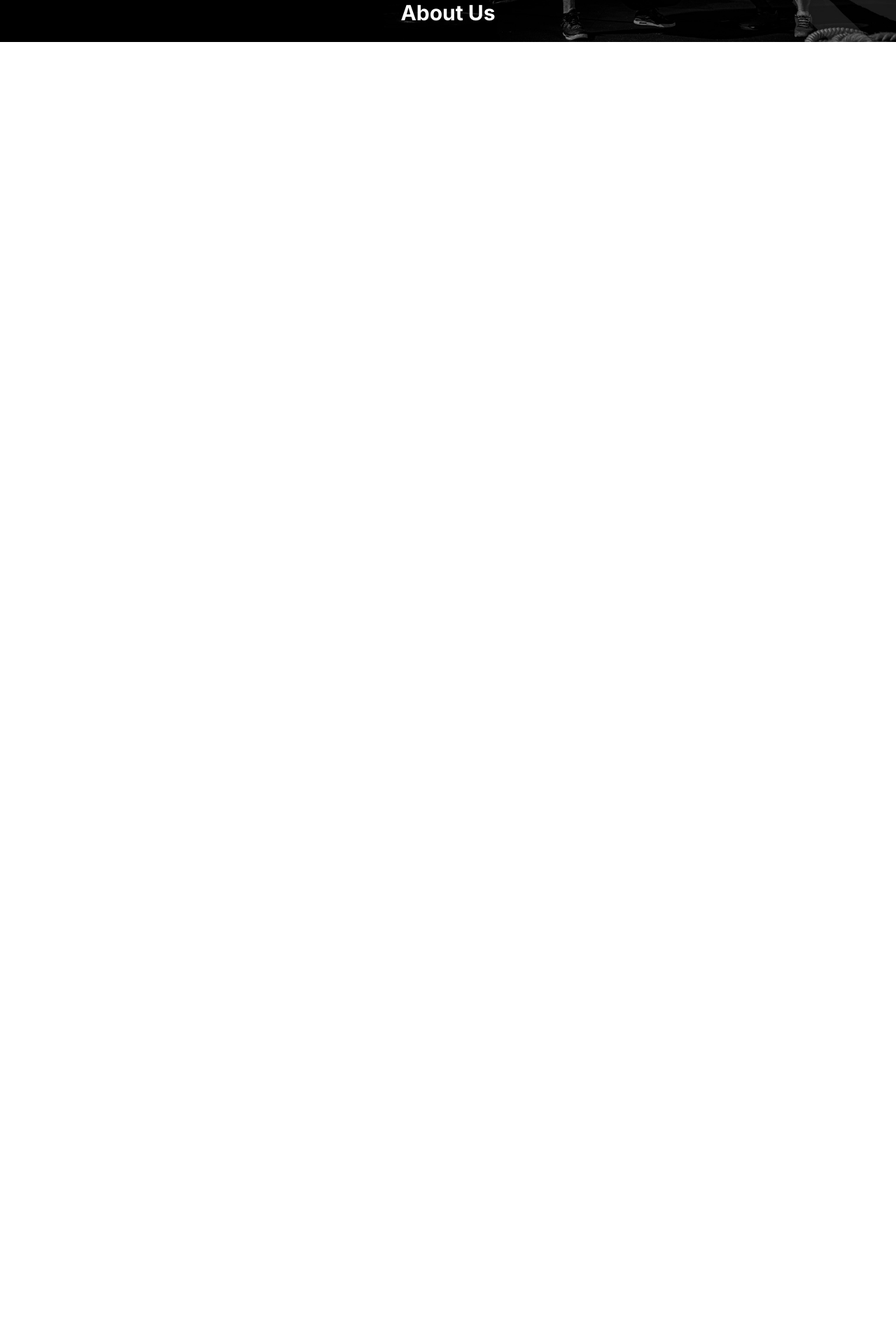
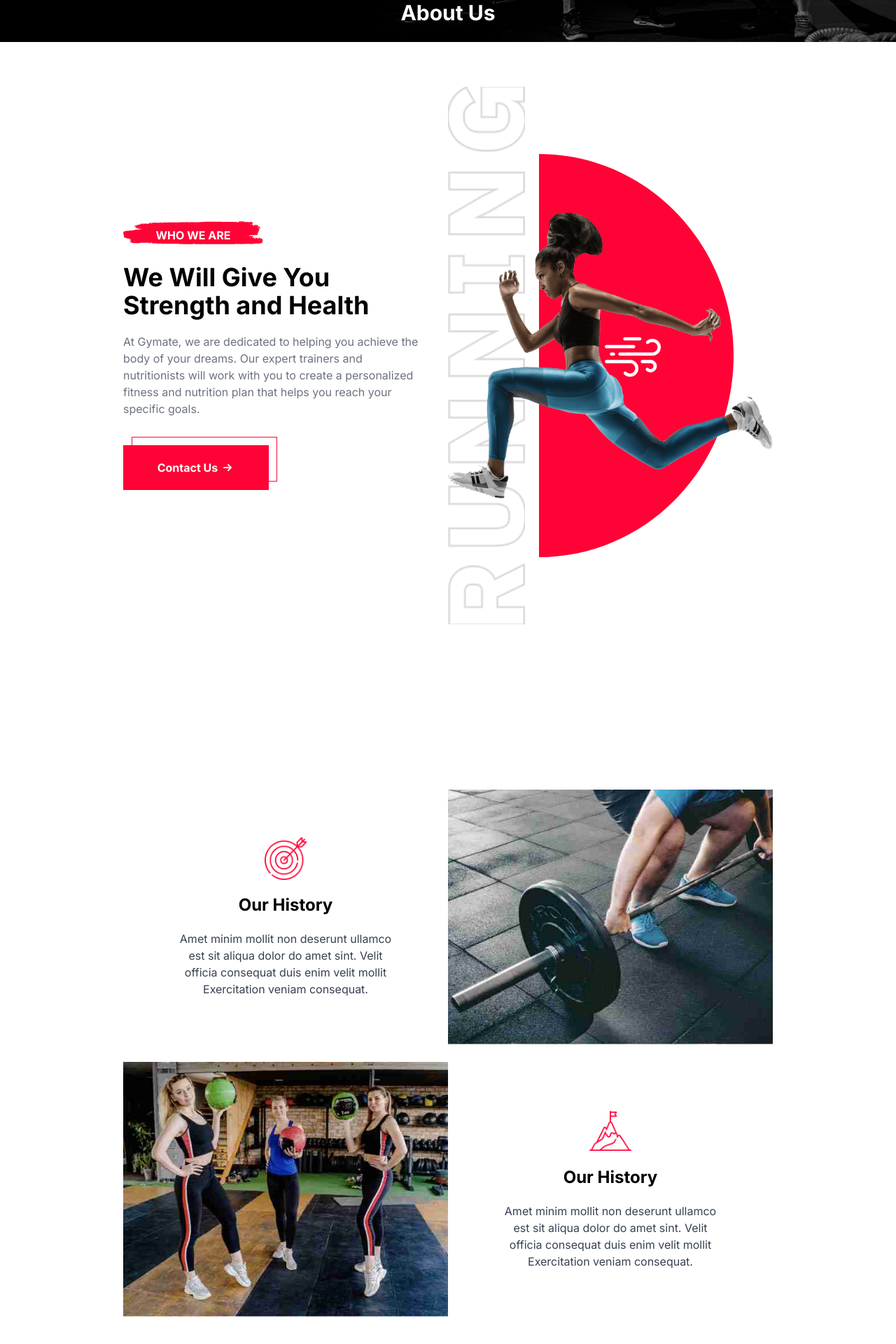
Before and after one commit to xmuhameed/gymate, a Next.js app: page /about in a window 1280 px wide. Shown: the part 300-2220 px from the top of the page at 70% size. Before the commit the page ends 800 px from the top, so only its background shows below. Built offline with nearby package versions, Linux system fonts and the light colour scheme; no server answers.

Commit message:
about Page

```diff
--- /dev/null
+++ b/Components/aboutPage/GalleryAbout.tsx
@@ -0,0 +1,42 @@
+import Image from "next/image";
+import img3 from "../../public/images/AboutPage/3.jpg";
+import img4 from "../../public/images/AboutPage/4.jpg";
+import mountain from "../../public/images/AboutPage/mountain.png";
+import target from "../../public/images/AboutPage/target.png";
+
+export const GalleryAbout = () => {
+  return (
+    <section className="py-20">
+      <div className="mx-10 xl:mx-36">
+        <div className="flex justify-center items-center max-lg:flex-col">
+          <div className="lg:w-1/2 grid place-content-center gap-5 text-center p-20">
+            <Image src={target} alt="Gymate Gallery" className="mx-auto w-1/5" />
+            <h3 className="font-bold text-2xl">Our History</h3>
+            <p className="text-gray-700 text-base">
+              Amet minim mollit non deserunt ullamco est sit aliqua dolor do
+              amet sint. Velit officia consequat duis enim velit mollit
+              Exercitation veniam consequat.
+            </p>
+          </div>
+          <div className="lg:w-1/2">
+            <Image src={img3} alt="Gymate Gallery" className="w-full" />
+          </div>
+        </div>
+        <div className="flex justify-center items-center max-lg:flex-col-reverse">
+          <div className="lg:w-1/2">
+            <Image src={img4} alt="Gymate Gallery" className="w-full" />
+          </div>
+          <div className="lg:w-1/2 grid place-content-center gap-5 text-center p-20">
+            <Image src={mountain} alt="Gymate Gallery" className="mx-auto w-1/5" />
+            <h3 className="font-bold text-2xl">Our History</h3>
+            <p className="text-gray-700 text-base">
+              Amet minim mollit non deserunt ullamco est sit aliqua dolor do
+              amet sint. Velit officia consequat duis enim velit mollit
+              Exercitation veniam consequat.
+            </p>
+          </div>
+        </div>
+      </div>
+    </section>
+  );
+};
--- /dev/null
+++ b/Components/aboutPage/WhoAreWeAbout.tsx
@@ -0,0 +1,39 @@
+import Image from "next/image";
+import girlImg from "../../public/images/who-we-are/girl-run.png";
+import { MainTitle } from "@/Components/ui/MainTitle";
+import { Button } from "@/Components/ui/Button";
+import Link from "next/link";
+
+export const WhoAreWeAbout = () => {
+  return (
+    <div className="flex justify-center items-center mt-16 mb-36 mx-10 xl:mx-36">
+      <div className="lg:w-[50%] lg:pr-9 max-lg:text-center">
+        <div className="max-lg:mx-auto max-lg:w-fit">
+          <MainTitle content="Who We Are" width={200} height={200} />
+        </div>
+        <h2 className="font-bold text-4xl my-5">
+          We Will Give You Strength and Health
+        </h2>
+        <p className="text-gray-500 mb-10">
+          At Gymate, we are dedicated to helping you achieve the body of your
+          dreams. Our expert trainers and nutritionists will work with you to
+          create a personalized fitness and nutrition plan that helps you reach
+          your specific goals.
+        </p>
+        <Link href="/contact">
+          <Button content="Contact Us" variant="red" />
+        </Link>
+      </div>
+      <div className="whoarediv bg-no-repeat w-[50%] h-[96vh] grid place-content-center relative max-lg:hidden">
+        <Image
+          src={girlImg}
+          width={600}
+          height={600}
+          alt="img"
+          className="whoareimg mx-auto relative"
+        />
+        <span className="whoarespan absolute top-[45%] right-40 2xl:right-48 z-10 w-20 h-20"></span>
+      </div>
+    </div>
+  );
+};
--- a/Components/homePage/Hero.tsx
+++ b/Components/homePage/Hero.tsx
@@ -6,7 +6,6 @@ import { MainTitle } from "../ui/MainTitle";
 
 export const Hero = () => {
   return (
-    <>
     <section className="bgh md:bg-center">
     <div className=" h-screen w-full flex justify-center items-center">
       <div className="w-[10%] md:w-[53%]"></div>
@@ -36,7 +35,5 @@ export const Hero = () => {
       <BiLogoFacebook className="text-white text-3xl mt-3 cursor-pointer hover:text-[var(--mainRed)]" />
     </div>
   </section>
-
-  </>
   )
 }
--- a/Components/homePage/WhoWeAre.tsx
+++ b/Components/homePage/WhoWeAre.tsx
@@ -13,7 +13,7 @@ import Link from "next/link";
 export const WhoWeAre = () => {
   return (
     <>
-      <div className="grid grid-cols-1 lg:grid-cols-3 gap-7 place-content-around absolute -mt-12 mb-10 mx-10 xl:mx-36">
+      <section className="grid grid-cols-1 lg:grid-cols-3 gap-7 place-content-around absolute -mt-12 mb-10 mx-10 xl:mx-36">
         <div className="bgHover xl-w-[25vw] bg-white shadow-2xl rounded-tl-[40px] rounded-br-[40px] text-black hover:text-white text-center grid place-content-center py-20 px-8">
           <Image
             src={progresion}
@@ -56,7 +56,7 @@ export const WhoWeAre = () => {
             helps you reach your specific health goals.
           </p>
         </div>
-      </div>
+      </section>
       <section className="min-h-screen bg-cover bg-center whoAreWeBg">
         <div className="mx-10 xl:mx-36 pt-[69rem] sm:pt-[63rem] md:pt-[62rem] lg:pt-80 ">
           <div className="flex justify-center items-center mt-16 mb-36">
--- a/app/about/page.tsx
+++ b/app/about/page.tsx
@@ -1,13 +1,17 @@
-import { Landing } from '@/Components/Landing';
+import { Landing } from "@/Components/Landing";
+import { GalleryAbout } from "@/Components/aboutPage/GalleryAbout";
+import { WhoAreWeAbout } from "@/Components/aboutPage/WhoAreWeAbout";
+
 
 const about = () => {
   return (
     <>
-      <Landing mainHeading="About Us"/>
-      <div className="w-sreen mx-8">
-
-      </div>
+      <Landing mainHeading="About Us" />
+      <main className="w-sreen mx-8">
+        <WhoAreWeAbout />
+        <GalleryAbout />
+      </main>
     </>
-  )
-}
+  );
+};
 export default about;
--- a/app/pricing/page.tsx
+++ b/app/pricing/page.tsx
@@ -1,4 +1,5 @@
 import { Landing } from '@/Components/Landing';
+import { PricingChart } from '@/Components/homePage/PricingChart';
 import React from 'react'
 
 const pricing = () => {
@@ -6,7 +7,7 @@ const pricing = () => {
     <>
     <Landing mainHeading="Pricing"/>
     <div className="w-sreen mx-8">
-
+      <PricingChart />
     </div>
   </>
   )
```
